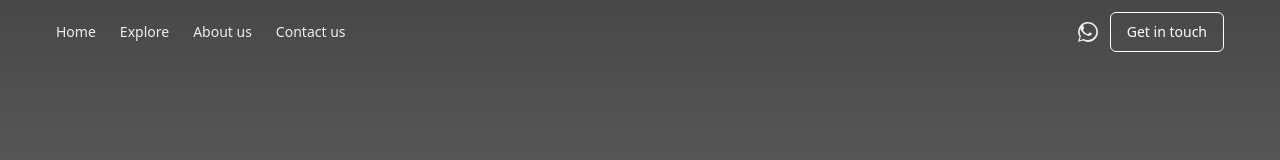
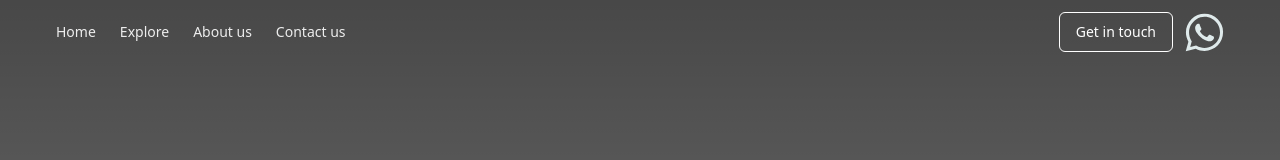
Before and after one commit to marshadkhn/pink-papaya-website, a Next.js app: page / in a window 1280 px wide. Shown: the top 160 px of the page. Built offline with nearby package versions, Linux system fonts and the light colour scheme; a web font is replaced by a local one.

Commit message:
Retouched Navbar

```diff
--- a/src/components/Navbar.tsx
+++ b/src/components/Navbar.tsx
@@ -18,7 +18,9 @@ export default function Navbar({ className }: { className?: string }) {
   const [menuOpen, setMenuOpen] = useState(false);
 
   return (
-    <header className={cn("fixed inset-x-0 top-0 z-50 bg-transparent", className)}>
+    <header
+      className={cn("fixed inset-x-0 top-0 z-50 bg-transparent", className)}
+    >
       <Container className="flex h-16 items-center justify-between">
         {/* Desktop nav */}
         <nav className="hidden md:flex items-center gap-6 text-sm">
@@ -39,7 +41,13 @@ export default function Navbar({ className }: { className?: string }) {
           onClick={() => setMenuOpen((v) => !v)}
         >
           <svg width="28" height="28" fill="none" viewBox="0 0 24 24">
-            <path stroke="currentColor" strokeWidth="2" strokeLinecap="round" strokeLinejoin="round" d="M4 6h16M4 12h16M4 18h16" />
+            <path
+              stroke="currentColor"
+              strokeWidth="2"
+              strokeLinecap="round"
+              strokeLinejoin="round"
+              d="M4 6h16M4 12h16M4 18h16"
+            />
           </svg>
         </button>
         <div className="flex items-center gap-3">
@@ -49,12 +57,9 @@ export default function Navbar({ className }: { className?: string }) {
             className="text-white/90 hover:text-white"
             target="_blank"
             rel="noopener noreferrer"
-          >
-            <WhatsAppIcon className="h-5 w-5" />
-          </Link>
-          <Button variant="outlineWhite">
-            Get in touch
-          </Button>
+          ></Link>
+          <Button variant="outlineWhite">Get in touch</Button>
+          <WhatsAppIcon className="h-5 w-5" />
         </div>
       </Container>
       {/* Mobile menu overlay */}
--- a/src/components/icons/whatsapp.tsx
+++ b/src/components/icons/whatsapp.tsx
@@ -1,14 +1,16 @@
 export function WhatsAppIcon({ className = "w-5 h-5" }: { className?: string }) {
   return (
     <svg
+      width="39"
+      height="39"
+      viewBox="0 0 39 39"
+      fill="none"
       xmlns="http://www.w3.org/2000/svg"
-      viewBox="0 0 24 24"
-      fill="currentColor"
-      className={className}
-      aria-hidden
     >
-      <path d="M.057 24l1.687-6.163A11.867 11.867 0 0112.02 0C18.61 0 24 5.373 24 11.98c0 6.61-5.39 12-11.98 12a11.95 11.95 0 01-6.122-1.66L.057 24zM6.63 20.42c1.8.994 3.12 1.27 5.39 1.27 5.454 0 9.9-4.446 9.9-9.9 0-5.455-4.446-9.9-9.9-9.9-5.455 0-9.9 4.445-9.9 9.9 0 2.255.763 3.64 1.27 5.39L2.2 21.8l4.43-1.38z" />
-      <path d="M17.52 14.28c-.094-.156-.346-.25-.723-.438-.377-.188-2.23-1.098-2.576-1.223-.346-.126-.6-.188-.852.188-.25.377-.975 1.222-1.196 1.473-.22.25-.44.283-.816.094-.377-.188-1.59-.586-3.028-1.872-1.118-.998-1.87-2.23-2.09-2.607-.22-.377-.023-.58.165-.768.17-.17.377-.44.566-.66.188-.22.25-.377.377-.628.126-.25.063-.47-.03-.66-.094-.188-.852-2.06-1.168-2.84-.307-.74-.62-.64-.852-.65l-.725-.013c-.22 0-.6.094-.914.47-.314.377-1.2 1.17-1.2 2.855s1.23 3.31 1.4 3.54c.17.22 2.42 3.7 5.86 5.19.82.354 1.46.566 1.96.725.823.262 1.573.226 2.166.137.66-.098 2.23-.91 2.544-1.79.314-.88.314-1.635.22-1.79z" />
+      <path
+        d="M28.125 23.25C27.75 23.0625 25.3125 21.9375 24.9375 21.75C24.5625 21.5625 24.1875 21.5625 23.8125 21.9375C23.4375 22.3125 22.6875 23.4375 22.3125 23.8125C22.125 24.1875 21.75 24.1875 21.375 24C20.0625 23.4375 18.75 22.6875 17.625 21.75C16.6875 20.8125 15.75 19.6875 15 18.5625C14.8125 18.1875 15 17.8125 15.1875 17.625C15.375 17.4375 15.5625 17.0625 15.9375 16.875C16.125 16.6875 16.3125 16.3125 16.3125 16.125C16.5 15.9375 16.5 15.5625 16.3125 15.375C16.125 15.1875 15.1875 12.9375 14.8125 12C14.625 10.6875 14.25 10.6875 13.875 10.6875H12.9375C12.5625 10.6875 12 11.0625 11.8125 11.25C10.6875 12.375 10.125 13.6875 10.125 15.1875C10.3125 16.875 10.875 18.5625 12 20.0625C14.0625 23.0625 16.6875 25.5 19.875 27C20.8125 27.375 21.5625 27.75 22.5 27.9375C23.4375 28.3125 24.375 28.3125 25.5 28.125C26.8125 27.9375 27.9375 27 28.6875 25.875C29.0625 25.125 29.0625 24.375 28.875 23.625L28.125 23.25ZM32.8125 6.1875C25.5 -1.125 13.6875 -1.125 6.375 6.1875C0.375 12.1875 -0.75 21.375 3.375 28.6875L0.75 38.25L10.6875 35.625C13.5 37.125 16.5 37.875 19.5 37.875C29.8125 37.875 38.0625 29.625 38.0625 19.3125C38.25 14.4375 36.1875 9.75 32.8125 6.1875ZM27.75 32.4375C25.3125 33.9375 22.5 34.875 19.5 34.875C16.6875 34.875 14.0625 34.125 11.625 32.8125L11.0625 32.4375L5.25 33.9375L6.75 28.3125L6.375 27.75C1.875 20.25 4.125 10.875 11.4375 6.1875C18.75 1.5 28.125 3.9375 32.625 11.0625C37.125 18.375 35.0625 27.9375 27.75 32.4375Z"
+        fill="#DFEAEB"
+      />
     </svg>
   );
 }
```
Also changed, not shown: 1 other file (tests, documents, lock files or other folders).
